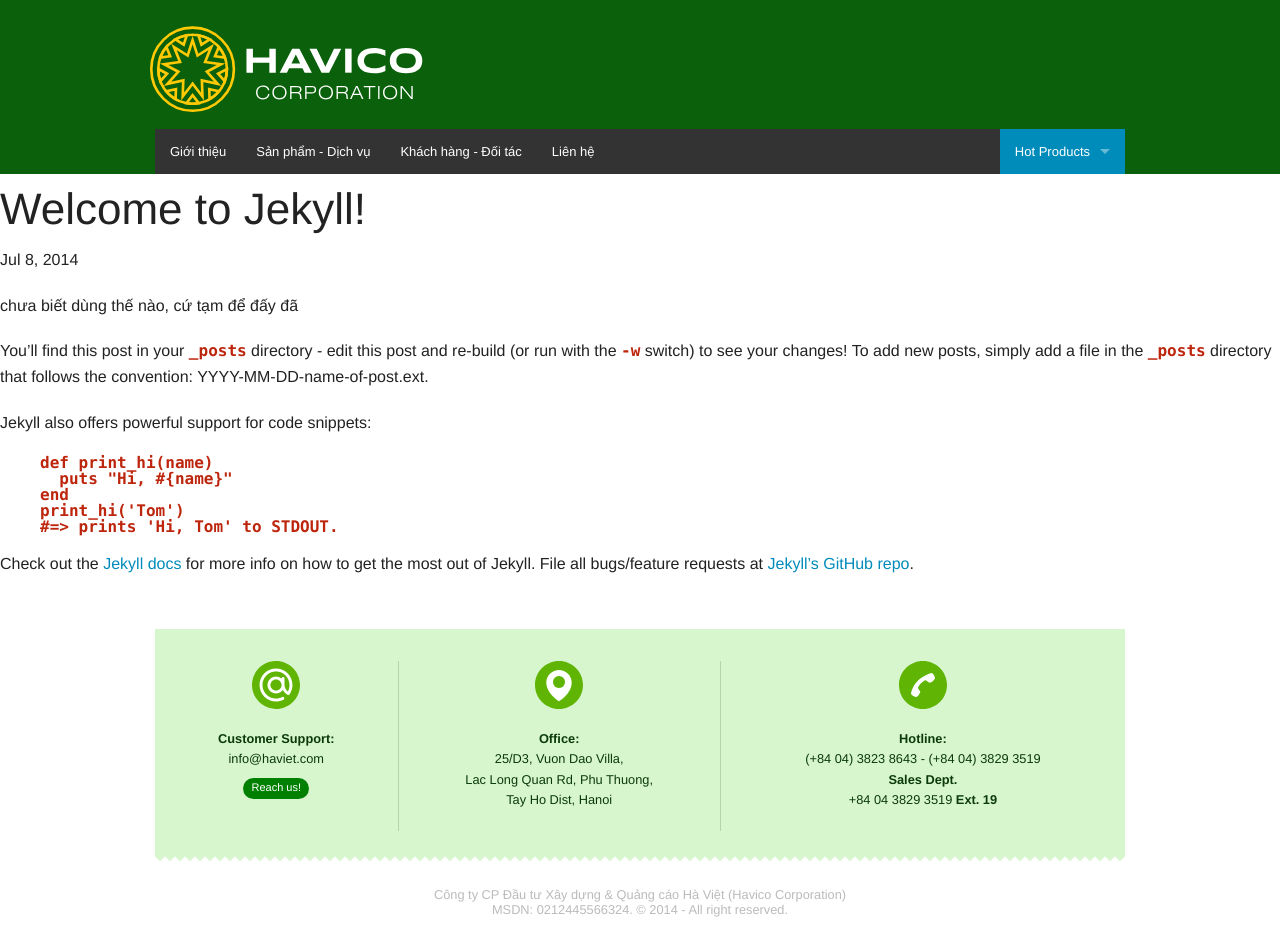
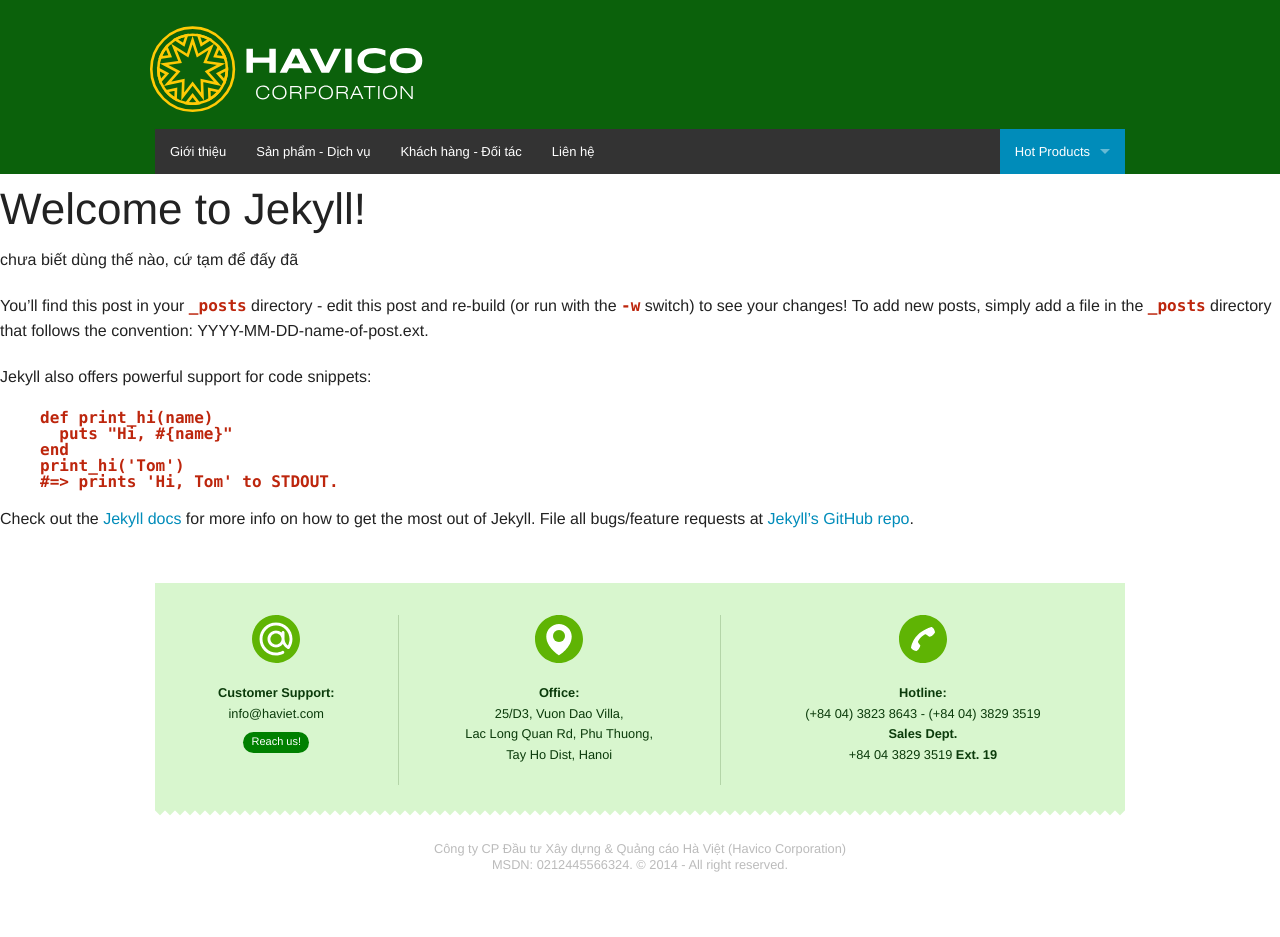
Before and after one commit to haviet/static-on-foundation, a Jekyll site: the page built from _posts/2014-07-08-welcome-to-jekyll.markdown, in a window 1280 px wide. Built offline with Jekyll 4.4.1, drawn with Linux system fonts in a browser that asks for light colours; after the commit the page ends 900 px from its top, so only the background shows below that.

Commit message:
Update post.html

```diff
--- a/_layouts/post.html
+++ b/_layouts/post.html
@@ -5,7 +5,6 @@
 
   <header class="post-header">
     <h1>{{ page.title }}</h1>
-    <p class="meta">{{ page.date | date: "%b %-d, %Y" }}{% if page.author %} • {{ page.author }}{% endif %}{% if page.meta %} • {{ page.meta }}{% endif %}</p>
   </header>
 
   <article class="post-content">
```
